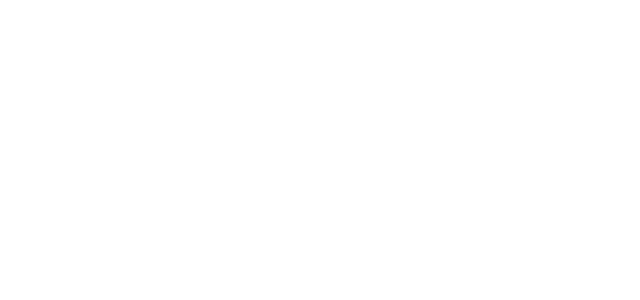
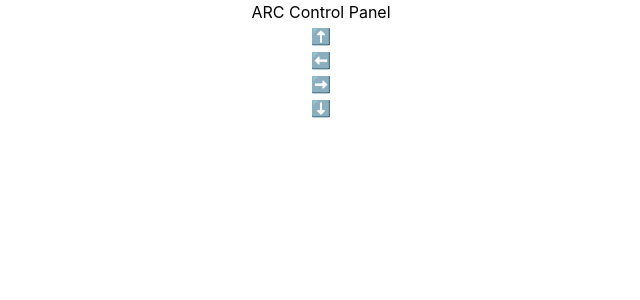
Before and after one commit to keithcodner/arc_rcp, a React (Create React App) app: page / in a window 1280 px wide. Shown: the top 300 px of the page, without its empty margins (319-959 px from the left). Built offline with nearby package versions, Linux system fonts and the light colour scheme.

Commit message:
add new structs

```diff
--- a/public/index.html
+++ b/public/index.html
@@ -10,34 +10,15 @@
       content="Web site created using create-react-app"
     />
     <link rel="apple-touch-icon" href="%PUBLIC_URL%/logo192.png" />
-    <!--
-      manifest.json provides metadata used when your web app is installed on a
-      user's mobile device or desktop. See https://developers.google.com/web/fundamentals/web-app-manifest/
-    -->
+
     <link rel="manifest" href="%PUBLIC_URL%/manifest.json" />
-    <!--
-      Notice the use of %PUBLIC_URL% in the tags above.
-      It will be replaced with the URL of the `public` folder during the build.
-      Only files inside the `public` folder can be referenced from the HTML.
+    <link href="https://unpkg.com/tailwindcss@^2/dist/tailwind.min.css" rel="stylesheet">
 
-      Unlike "/favicon.ico" or "favicon.ico", "%PUBLIC_URL%/favicon.ico" will
-      work correctly both with client-side routing and a non-root public URL.
-      Learn how to configure a non-root public URL by running `npm run build`.
-    -->
-    <title>React App</title>
+    <title>ARC Control Panel</title>
   </head>
   <body>
     <noscript>You need to enable JavaScript to run this app.</noscript>
     <div id="root"></div>
-    <!--
-      This HTML file is a template.
-      If you open it directly in the browser, you will see an empty page.
 
-      You can add webfonts, meta tags, or analytics to this file.
-      The build step will place the bundled scripts into the <body> tag.
-
-      To begin the development, run `npm start` or `yarn start`.
-      To create a production bundle, use `npm run build` or `yarn build`.
-    -->
   </body>
 </html>
--- a/src/App.js
+++ b/src/App.js
@@ -1,11 +1,18 @@
 
 import './App.css';
-import arcButtonUpClick from './components/arcButtonUp';
+import ArcButtonUp from './components/arcButtonUp';
+import ArcButtonDown from './components/arcButtonDown';
+import ArcButtonRight from './components/arcButtonRight';
+import ArcButtonLeft from './components/arcButtonLeft';
 
 function App() {
   return (
     <div className="App">
-      <arcButtonUpClick />
+      <h2>ARC Control Panel</h2>
+      <ArcButtonUp/>
+      <ArcButtonLeft/>
+      <ArcButtonRight/>
+      <ArcButtonDown/>
     </div>
   );
 }
--- a/src/components/arcButtonDown.js
+++ b/src/components/arcButtonDown.js
@@ -0,0 +1,11 @@
+import React from 'react'
+
+function ArcButtonDown(params) {
+    return(
+        <div>
+            <button>⬇️</button>
+        </div>
+    )
+}
+
+export default ArcButtonDown
--- a/src/components/arcButtonLeft.js
+++ b/src/components/arcButtonLeft.js
@@ -0,0 +1,11 @@
+import React from 'react'
+
+function ArcButtonLeft(params) {
+    return(
+        <div>
+            <button>⬅️</button>
+        </div>
+    )
+}
+
+export default ArcButtonLeft
--- a/src/components/arcButtonRight.js
+++ b/src/components/arcButtonRight.js
@@ -0,0 +1,11 @@
+import React from 'react'
+
+function ArcButtonRight(params) {
+    return(
+        <div>
+            <button>➡️</button>
+        </div>
+    )
+}
+
+export default ArcButtonRight
--- a/src/components/arcButtonUp.js
+++ b/src/components/arcButtonUp.js
@@ -1,11 +1,16 @@
 import React from 'react'
 
-function arcButtonUpClick(params) {
+function ArcButtonUp(params) {
+
+    function clickHandler(){
+        console.log('up button clicked');
+    }
+
     return(
         <div>
-            <button>⬆️</button>
+            <button onClick={clickHandler}>⬆️</button>
         </div>
     )
 }
 
-export default arcButtonUpClick
+export default ArcButtonUp
```
Also changed, not shown: src/layout/index.js (added, +9 -0 lines), src/pages/cockpit.js (added), src/pages/home.js (added), src/pages/register.js (added), src/pages/settings.js (added), 19 other files (tests, documents, lock files or other folders).
